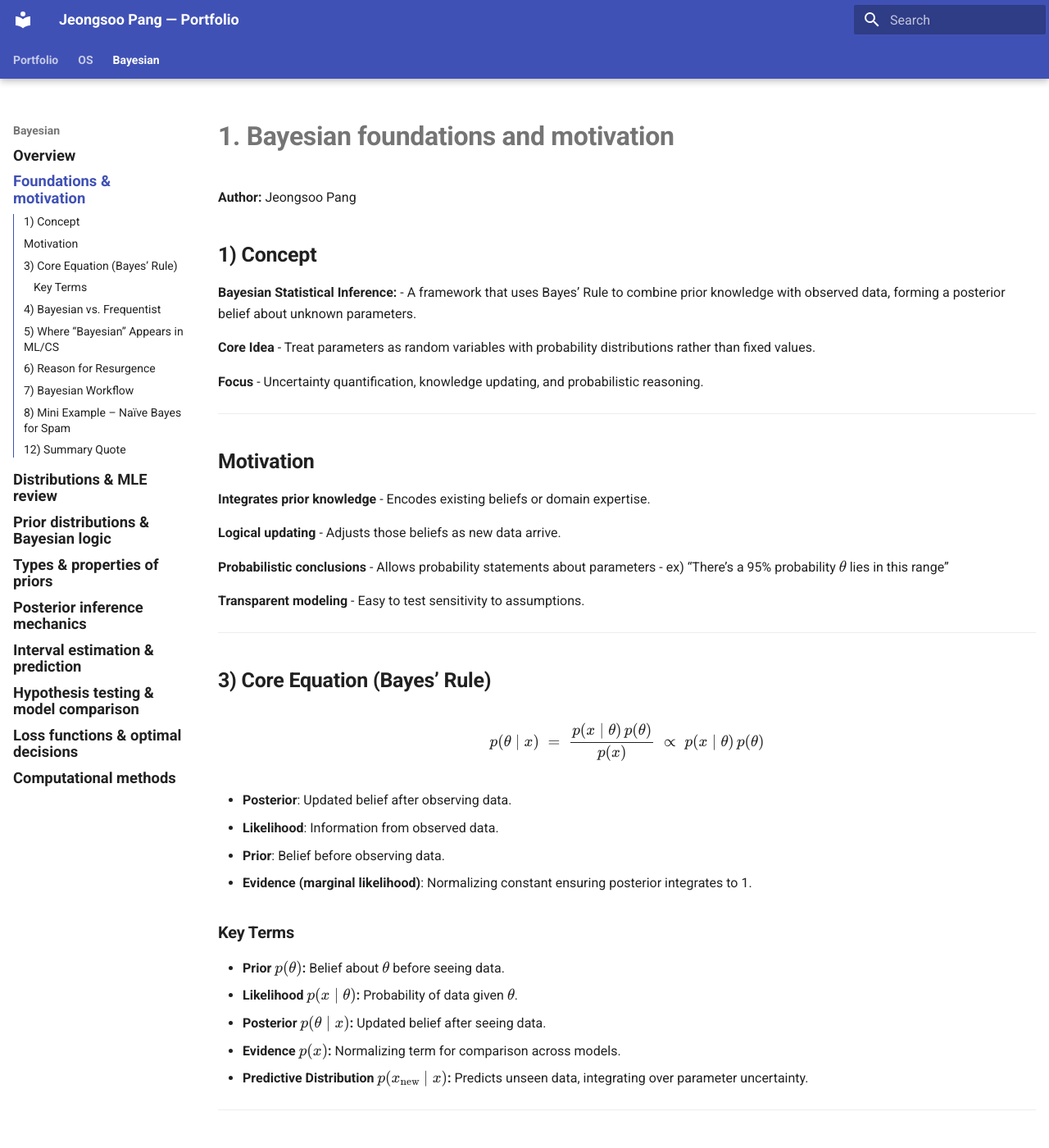
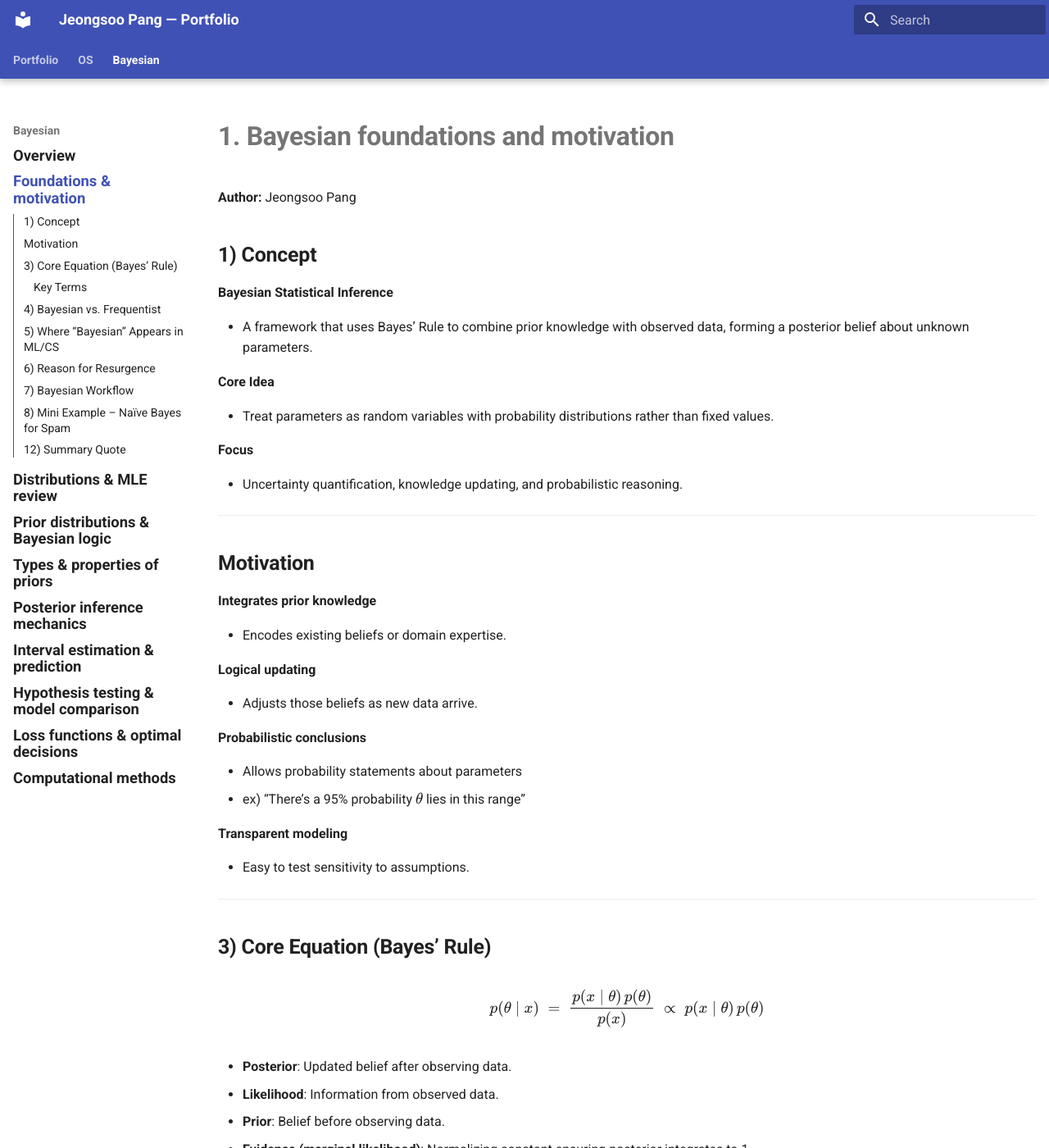
Before and after one commit to Jeongsoo-dev/ML_based_MR_CT_SeriesType_Detection, an MkDocs documentation site: the page built from docs/bayesian/foundations.md, in a window 1280 px wide and 1400 px high. Shown: the whole window at 82% size. Built offline with MkDocs 1.6.1 and Material for MkDocs 9.7.7, drawn with Linux system fonts in a browser that asks for light colours; some of the changed text lies outside the part shown.

```diff
--- a/docs/bayesian/foundations.md
+++ b/docs/bayesian/foundations.md
@@ -7,29 +7,36 @@ hide:
 **Author:** Jeongsoo Pang
 
 ## **1) Concept**
-**Bayesian Statistical Inference:**
+**Bayesian Statistical Inference**
+
 - A framework that uses Bayes’ Rule to combine prior knowledge with observed data, forming a posterior belief about unknown parameters.
 
 **Core Idea**
+
 - Treat parameters as random variables with probability distributions rather than fixed values.
 
 **Focus**
+
 - Uncertainty quantification, knowledge updating, and probabilistic reasoning.
 
 ---
 
 ## **Motivation**
 **Integrates prior knowledge**
+
 - Encodes existing beliefs or domain expertise.
 
 **Logical updating**
+
 - Adjusts those beliefs as new data arrive.
 
 **Probabilistic conclusions**
+
 - Allows probability statements about parameters
 - ex) “There’s a 95% probability $\theta$ lies in this range”
 
 **Transparent modeling**
+
 - Easy to test sensitivity to assumptions.
 
 ---
@@ -64,18 +71,22 @@ $$
 
 ## **5) Where “Bayesian” Appears in ML/CS**
 **Naïve Bayes Classifier**
+
 - Spam detection
 - uses $P(\text{spam} \mid \text{email}) \propto P(\text{email} \mid \text{spam})\,P(\text{spam})$.
 
 **Bayesian Networks**
+
 - Directed Acyclic Graphs (DAGs) modeling dependencies among variables
 - useful for causal inference and probabilistic reasoning.
 
 **Bayesian Optimization**
+
 - Efficient search for global minima of costly black-box functions
 - ex) hyperparameter tuning or A/B testing
 
 **Bayesian Experimental Design**
+
 - Adaptive experiments minimizing sample or cost
 - ex) early-stopping in clinical trials
 
```
